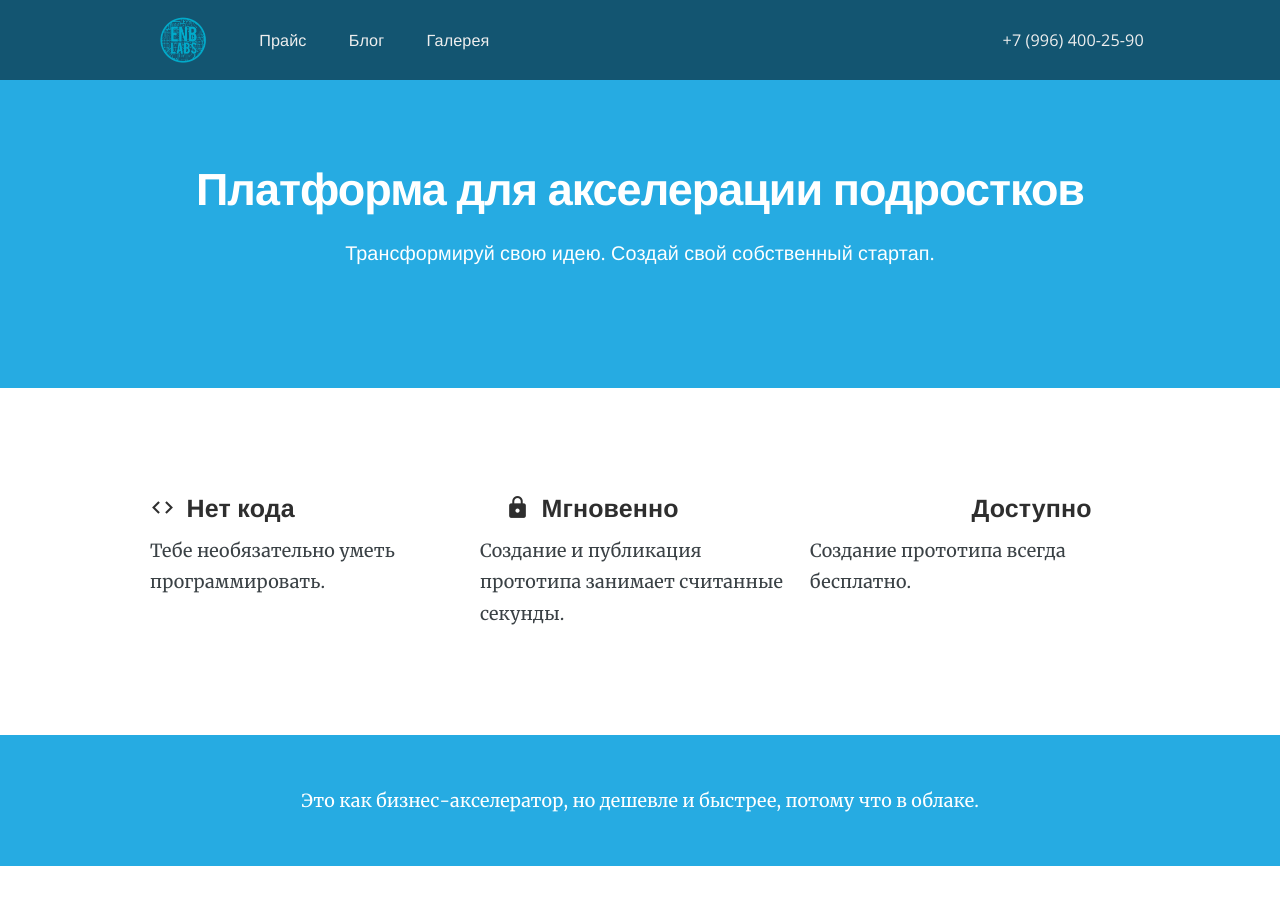
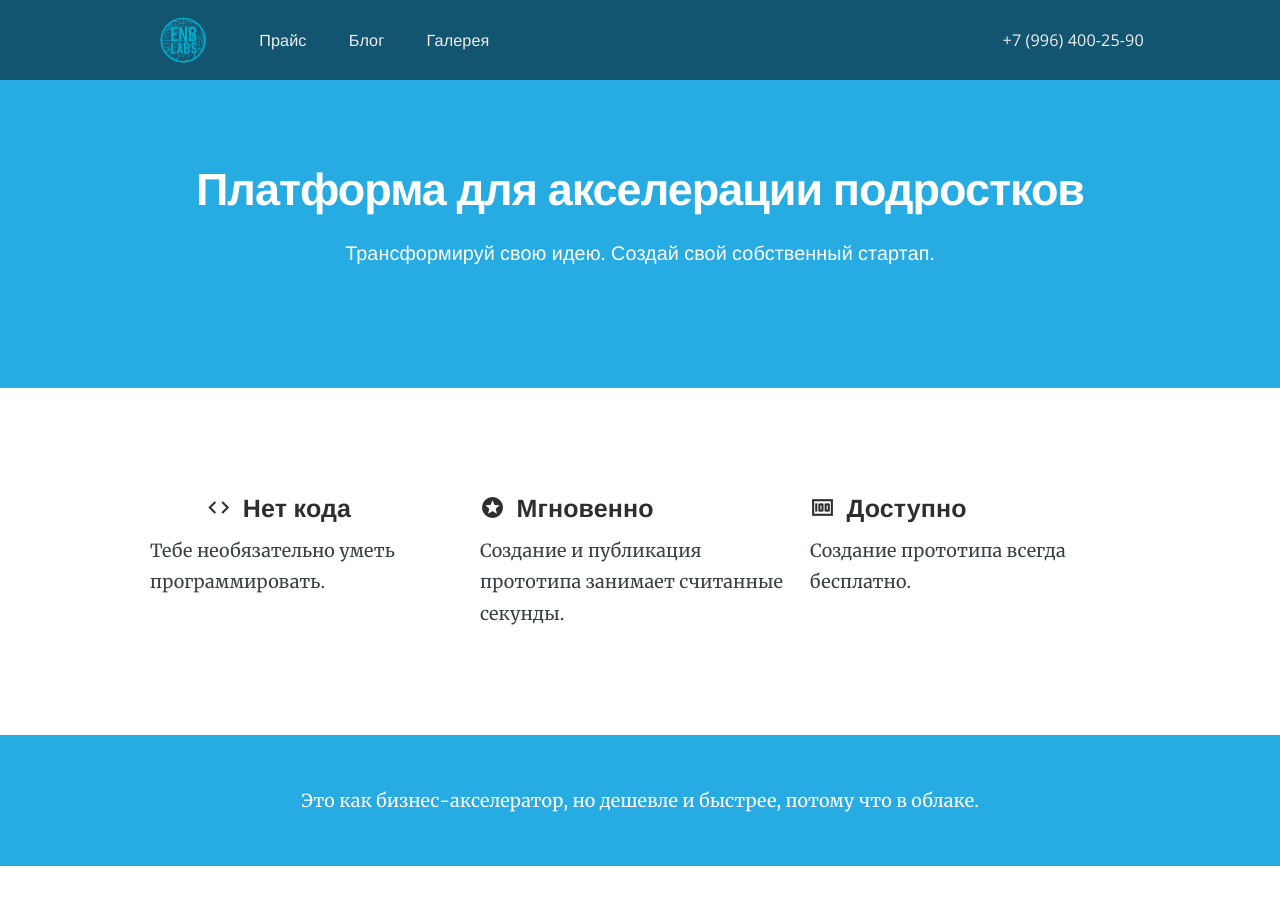
Before and after one commit to RakhimyanTim/enblabs.github.io, a Jekyll site: the page built from pages/index.html, in a window 1280 px wide and 900 px high. Built offline with Jekyll 4.4.1, drawn with Linux system fonts in a browser that asks for light colours; nearby versions of some CDN libraries.

Commit message:
Update index.html

```diff
--- a/pages/index.html
+++ b/pages/index.html
@@ -17,15 +17,15 @@
 	<div class="container">
 		<div class="other-features">
 			<div class="col-1-3">
-				<h4><i class="material-icons">code</i> Нет кода</h4>
+				<h4><i class="material-icons">no code</i> Нет кода</h4>
 				<p>Тебе необязательно уметь программировать.</p>
 			</div>
 			<div class="col-1-3">
-				<h4><i class="material-icons">clock</i> Мгновенно</h4>
+				<h4><i class="material-icons">stars</i> Мгновенно</h4>
 				<p>Создание и публикация прототипа занимает считанные секунды.</p>
 			</div>
 			<div class="col-1-3">
-				<h4><i class="material-icons">dollar</i> Доступно</h4>
+				<h4><i class="material-icons">money</i> Доступно</h4>
 				<p>Создание прототипа всегда бесплатно.</p>
 			</div>
 		</div>
```
